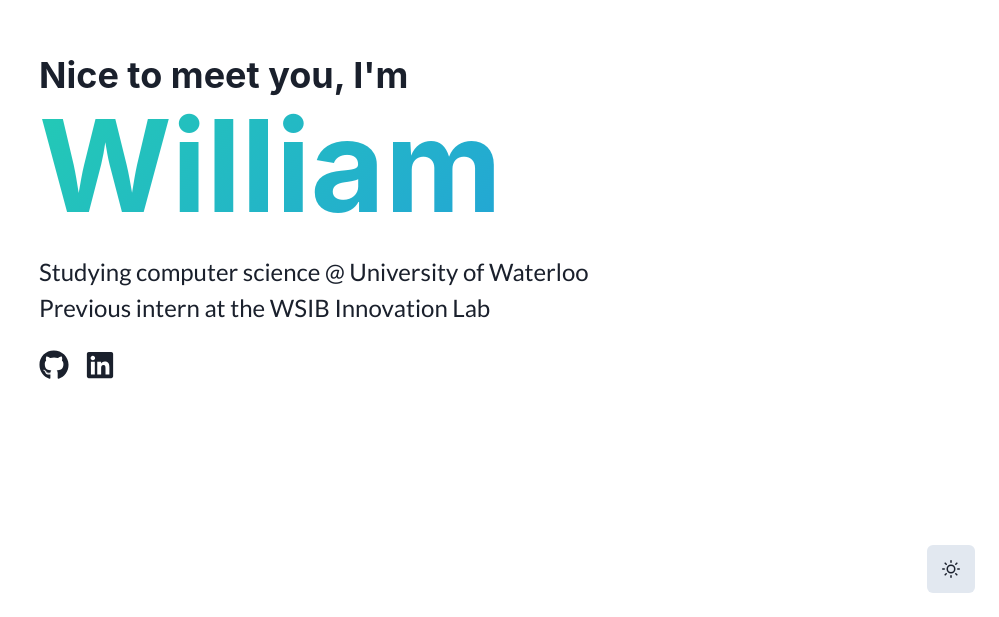
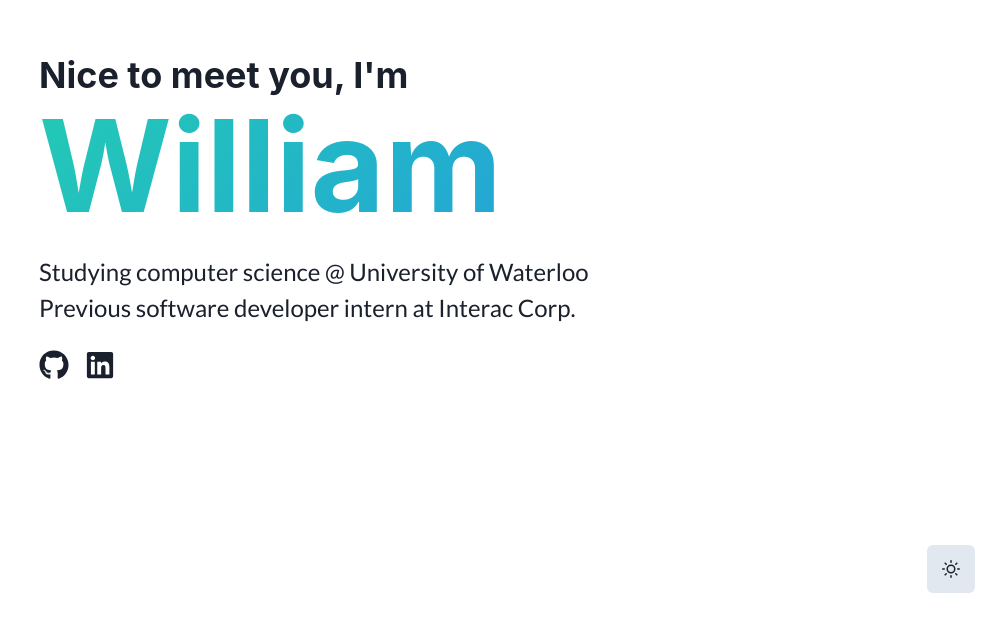
Before and after one commit to wx02shi/personal-website, a Next.js app: page / in a window 1280 px wide. Shown: the part 183-800 px from the top of the page, without its empty margins (281-1280 px from the left). Built offline with nearby package versions, Linux system fonts and the light colour scheme.

Commit message:
Update Hero.js

```diff
--- a/components/Hero/Hero.js
+++ b/components/Hero/Hero.js
@@ -18,9 +18,9 @@ const Hero = () => {
 
         <Text fontSize="2xl" align="start">
           Studying computer science @ University of Waterloo <br />
-          Previous intern at the {" "}
-          <Link href="https://www.wsib-lab.ca/" isExternal>
-            WSIB Innovation Lab
+          Previous software developer intern at {" "}
+          <Link href="https://www.interac.ca/en/" isExternal>
+            Interac Corp.
           </Link>
         </Text>
         <HStack spacing={4}>
```
